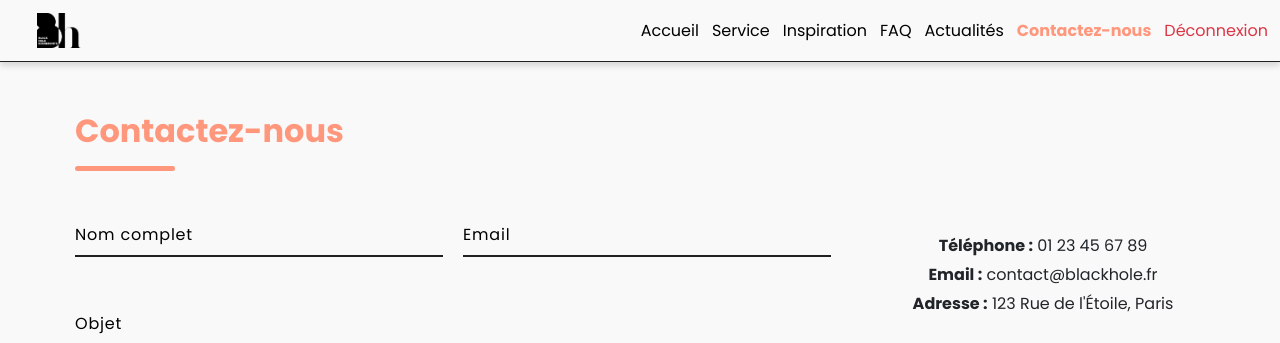
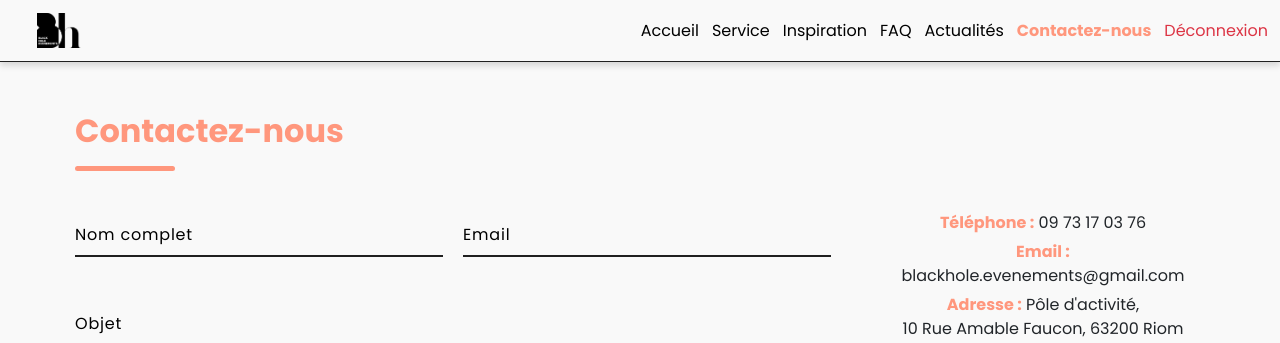
Before and after one commit to TolMen/BlackHoleEvenements, a PHP site: page /src/views/page/contact.php in a window 1280 px wide. Shown: the top 343 px of the page. Run offline with PHP 8.4, Linux system fonts and the light colour scheme; the visitor is signed in with stand-in values (Sample User, id 1).

Commit message:
Mise à jour des infos contact + style

```diff
--- a/public/css/styleContact/styleFormContact.css
+++ b/public/css/styleContact/styleFormContact.css
@@ -60,6 +60,10 @@ body {
 
 .contact-info {
     text-align: center;
+}
+
+.contact-info strong {
+    color: var(--color-tomato-item);
 }
 
 /* === Formulaire et inputs (garde ton style existant) === */
@@ -193,9 +197,9 @@ form input[type="submit"] {
     padding: 9px 5px;
     background: var(--color-tomato-item);
     cursor: pointer;
-    font-size: 0.9em;
+    font-size: 1em;
     border-radius: 4px;
-    font-weight: 600;
+    font-weight: bold;
     width: 125px;
     margin-top: 20px;
     color: var(--color-gray-background);
--- a/src/views/page/sectionContact/sectionFormContact.php
+++ b/src/views/page/sectionContact/sectionFormContact.php
@@ -38,9 +38,9 @@
 
         <div class="left-cards">
             <div class="contact-info">
-                <p><strong>Téléphone :</strong> 01 23 45 67 89</p>
-                <p><strong>Email :</strong> contact@blackhole.fr</p>
-                <p><strong>Adresse :</strong> 123 Rue de l'Étoile, Paris</p>
+                <p><strong>Téléphone :</strong> 09 73 17 03 76</p>
+                <p><strong>Email :</strong> blackhole.evenements@gmail.com</p>
+                <p><strong>Adresse :</strong> Pôle d'activité, <br> 10 Rue Amable Faucon, 63200 Riom</p>
             </div>
 
             <div class="map-container">
```
